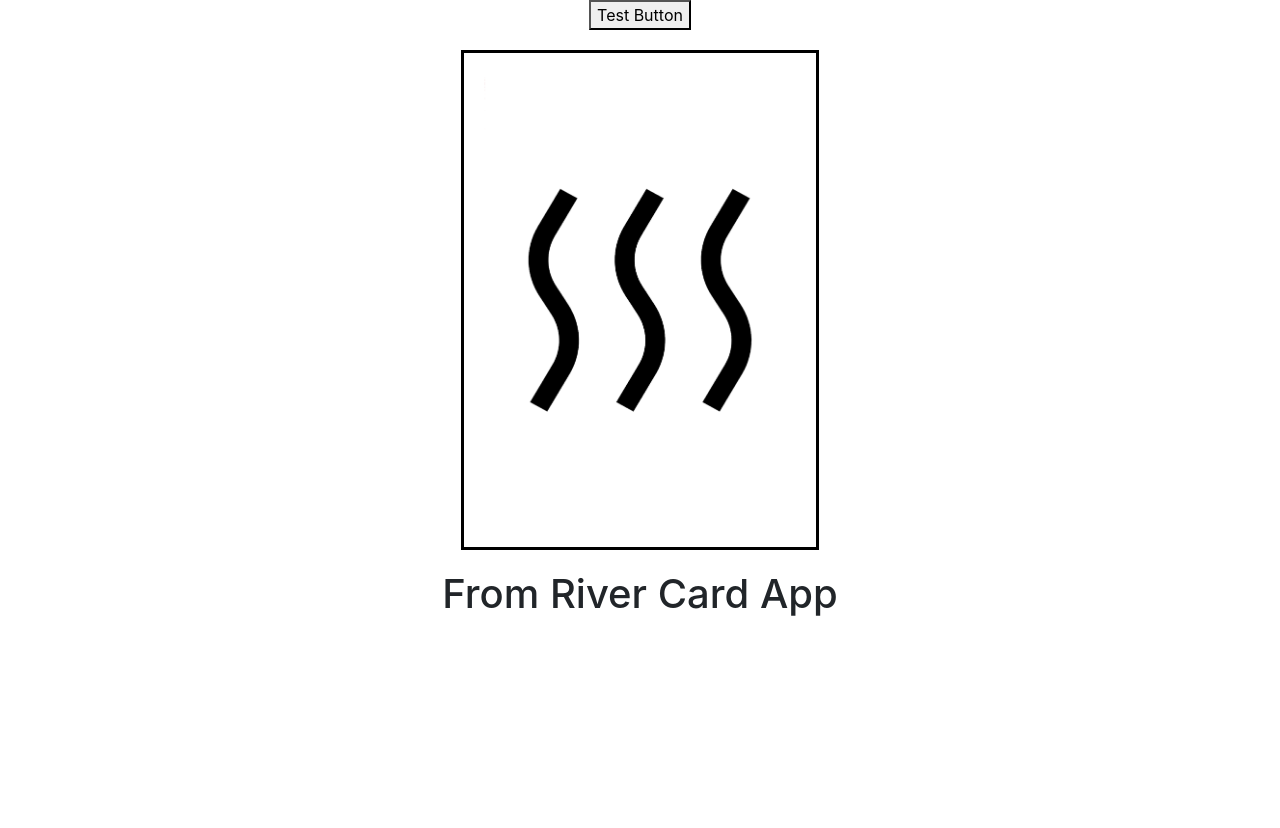
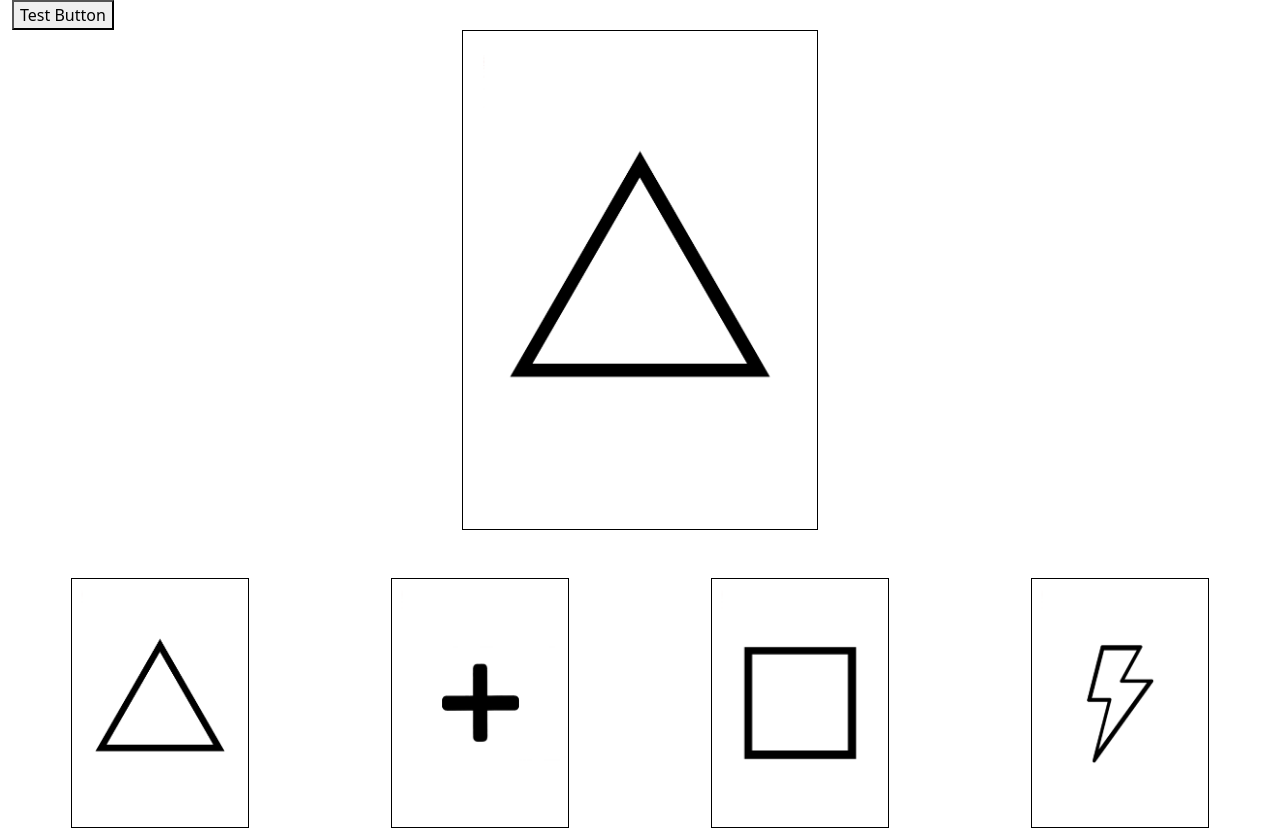
Before and after one commit to RvN-R/Zener, a React (Create React App) app in the folder zener-app/: page / in a window 1280 px wide. Before the commit the page ends 800 px from the top, so only its background shows below. Built offline with nearby package versions, Linux system fonts and the light colour scheme.

Commit message:
installed bootrap for react, rendered river cards to app

```diff
--- a/zener-app/package.json
+++ b/zener-app/package.json
@@ -6,7 +6,9 @@
     "@testing-library/jest-dom": "^5.16.2",
     "@testing-library/react": "^12.1.3",
     "@testing-library/user-event": "^13.5.0",
+    "bootstrap": "^5.1.3",
     "react": "^17.0.2",
+    "react-bootstrap": "^2.1.2",
     "react-dom": "^17.0.2",
     "react-scripts": "5.0.0",
     "web-vitals": "^2.1.4"
--- a/zener-app/src/App.css
+++ b/zener-app/src/App.css
@@ -1,19 +1,23 @@
-.App {
+/* .App {
   text-align: center;
-}
+  display: flex;
+  flex-direction: column;
+  justify-content: space-evenly;
+  align-items: center;
+} */
 
-.App-logo {
+/* .App-logo {
   height: 40vmin;
   pointer-events: none;
-}
+} */
 
-@media (prefers-reduced-motion: no-preference) {
+/* @media (prefers-reduced-motion: no-preference) {
   .App-logo {
     animation: App-logo-spin infinite 20s linear;
   }
-}
+} */
 
-.App-header {
+/* .App-header {
   background-color: #282c34;
   min-height: 100vh;
   display: flex;
@@ -35,18 +39,32 @@
   to {
     transform: rotate(360deg);
   }
-}
+} */
 
-.house-card-container {
+/* .house-card-container {
   display: flex;
   justify-content: center;
   align-items: center;
   margin: 20px;
-}
+} */
 
 .house-card {
   height: 500px;
   width: auto;
   border: black;
   border-style: solid;
+  border-width: thin;
 }
+
+.river-card {
+  height: 250px;
+  width: auto;
+  border: black;
+  border-style: solid;
+  cursor: pointer;
+  border-width: thin;
+}
+
+.river-card:hover {
+  border-width: medium;
+}
--- a/zener-app/src/App.js
+++ b/zener-app/src/App.js
@@ -1,13 +1,13 @@
-import logo from './logo.svg';
 import './App.css';
 import React from "react"
 import HouseCard from './HouseCard';
 import RiverCard from './RiverCard';
+import 'bootstrap/dist/css/bootstrap.min.css';
 
 
 function App() {
   const [houseCard, setHouseCard] = React.useState(newHouseCard())
-  const [riverCard, setRiverCard] = React.useState()
+  const [riverCard, setRiverCard] = React.useState(newRiverCard())
 
   function randomNum(){
     return Math.floor((Math.random() * 8) + 1)
@@ -30,7 +30,7 @@ function App() {
     const houseCardArr = [houseCard]
     const newArray =[]
     newArray.push({value: houseCardArr[0].value})
-    console.table(newArray)
+
 
     for( let i = 0; i < 3; i ++){
        let x = randomNum()
@@ -46,7 +46,7 @@ function App() {
       //If false then it pushes the value of x to the newArray array
 
       if(conflictValue === true){
-        console.log("Conflict Value is",conflictValue, "Value of x is", x)
+        // console.log("Conflict Value is",conflictValue, "Value of x is", x)
         if(i >= 0){
           i = i-1;
         }else{
@@ -56,16 +56,22 @@ function App() {
         newArray.push({value: x})
       }
     }
-    console.table(newArray)
+    // console.log(newArray)
+    return newArray
   }
 
 
+  const riverCardElements = riverCard.map((card) => (
+  <RiverCard {...card}/>
+  ))
 
   return (
-    <div className="App">
-      <button className='test-button' onClick={newRiverCard}>Test Button</button>
+    <div className="container-fluid">
+      <button className='test-button' >Test Button</button>
       <HouseCard value = {houseCard.value}/>
-      <RiverCard />
+      <div className='row mt-5'>
+        {riverCardElements}
+      </div>
     </div>
   );
 }
--- a/zener-app/src/HouseCard.js
+++ b/zener-app/src/HouseCard.js
@@ -5,8 +5,8 @@ function HouseCard(props){
     // Need to fix what happens when 3 is generated, at present no image appears because no image exists
     // Sort issue with Octogon Card
     return(
-        <div>
-            <div className="house-card-container">
+        <div className="row">
+            <div className="col-12 d-flex justify-content-center">
                 <img className="house-card" src={require(`./assets/frontcard-${props.value}.png`)}/>
             </div>
         </div>
--- a/zener-app/src/RiverCard.js
+++ b/zener-app/src/RiverCard.js
@@ -1,10 +1,11 @@
 import React from "react"
 
-function RiverCard(){
+function RiverCard(props){
     return(
-        <div>
-            <h1> From River Card App</h1>
-        </div>
+    <div className="col-3 d-flex justify-content-center">
+        <img className="river-card" src={require(`./assets/frontcard-${props.value}.png`)}/>
+    </div>
+
     );
 }
 
```
Also changed, not shown: 1 other file (tests, documents, lock files or other folders).
